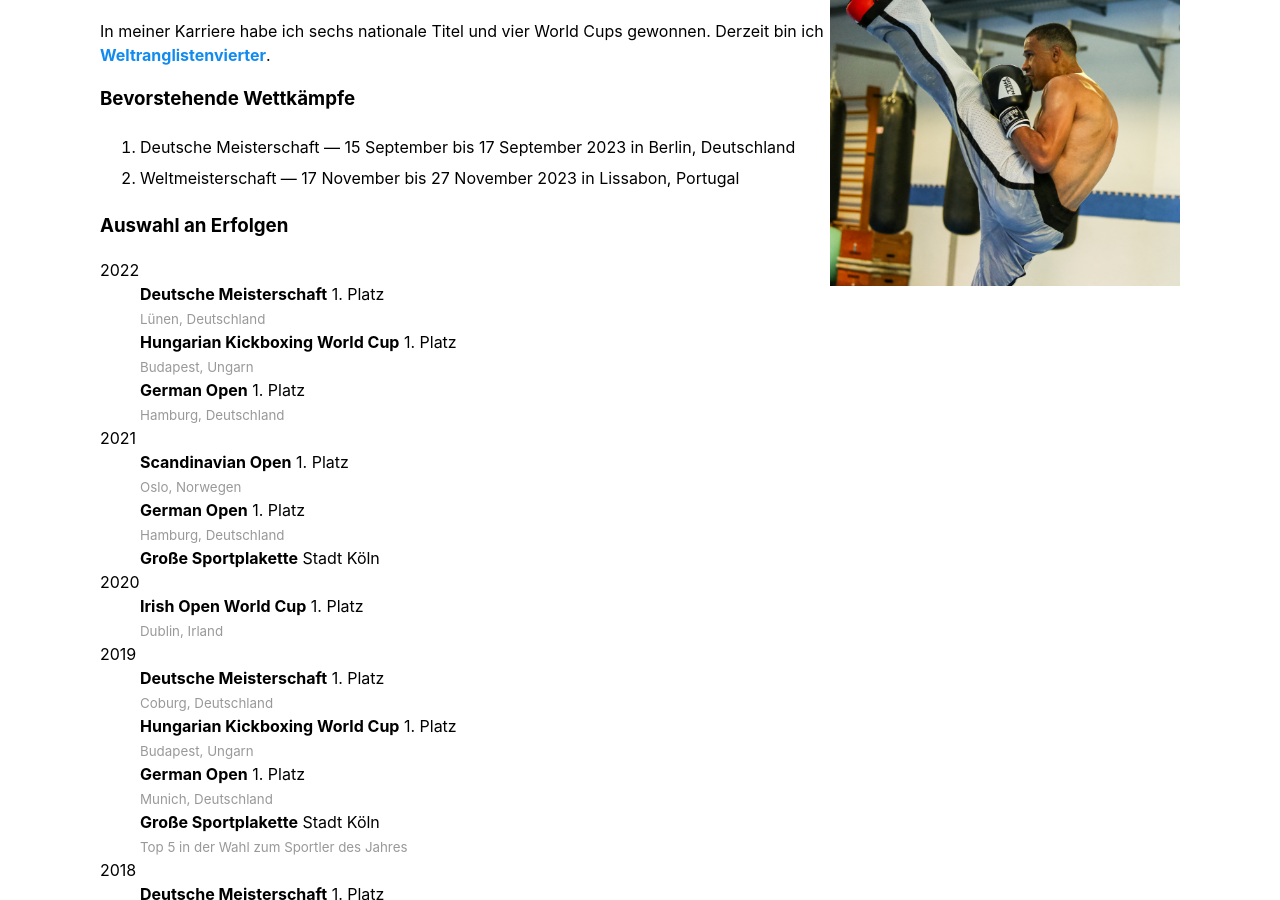
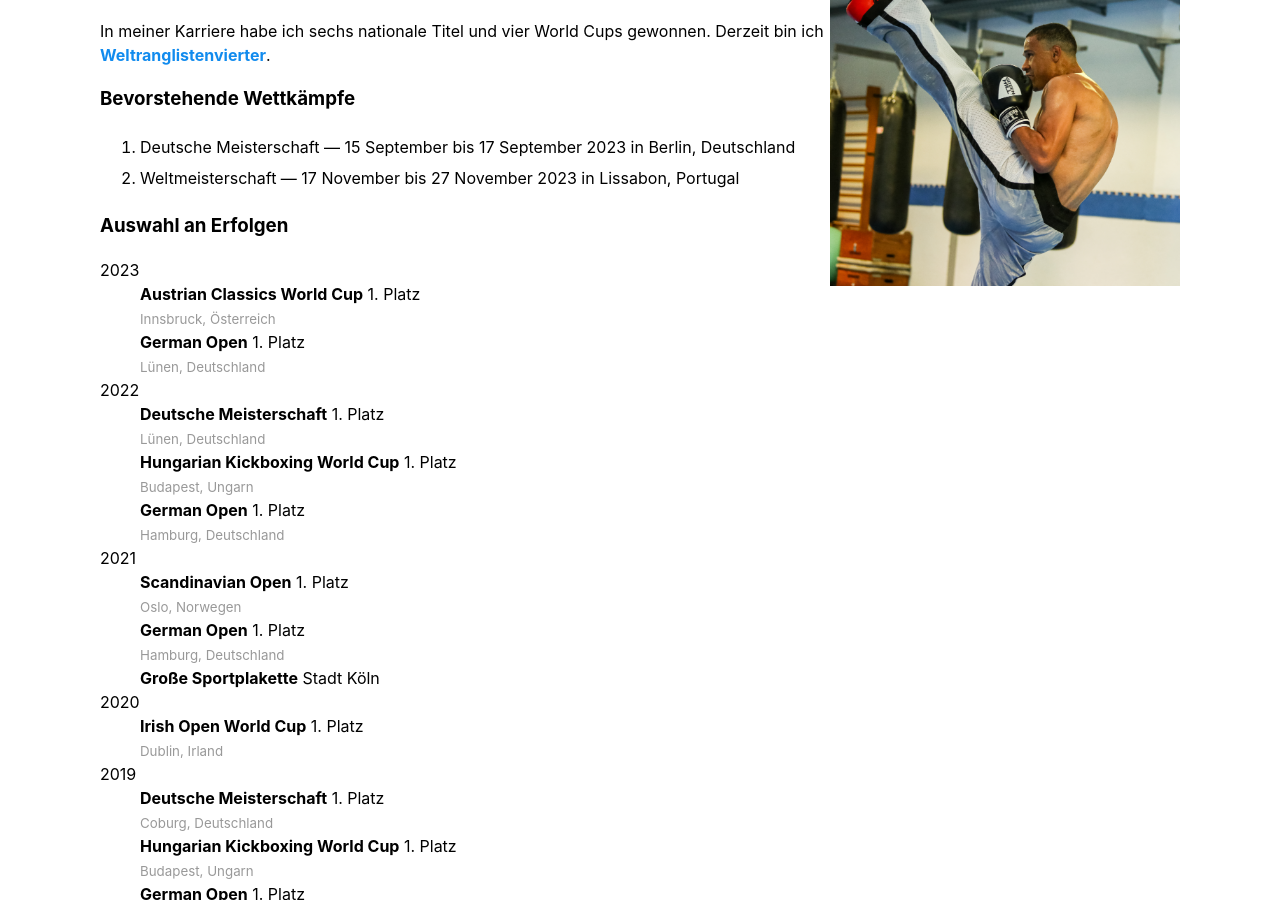
Before and after one commit to yerondiaye/yerondiaye.github.io, a Jekyll site: the page ger_kickboxing.html, which Jekyll copies as it is, in a window 1280 px wide and 900 px high, scrolled down 466 px. Built offline with Jekyll 4.4.1, drawn with Linux system fonts in a browser that asks for light colours.

Commit message:
Update 10/28

```diff
--- a/ger_kickboxing.html
+++ b/ger_kickboxing.html
@@ -41,6 +41,11 @@ In meiner Karriere habe ich sechs nationale Titel und vier World Cups gewonnen.
             <h3>Auswahl an Erfolgen</h3>
 
 <d1>
+	<dt>2023</dt>
+	<dd><b>Austrian Classics World Cup</b> 1. Platz <br>
+	    <small>Innsbruck, Österreich</small><br /></dd>
+	<dd><b>German Open</b> 1. Platz <br>
+	    <small>Lünen, Deutschland</small><br /></dd>
 	<dt>2022</dt>
 	<dd><b>Deutsche Meisterschaft</b> 1. Platz <br>
 	    <small>Lünen, Deutschland</small><br /></dd>
```
